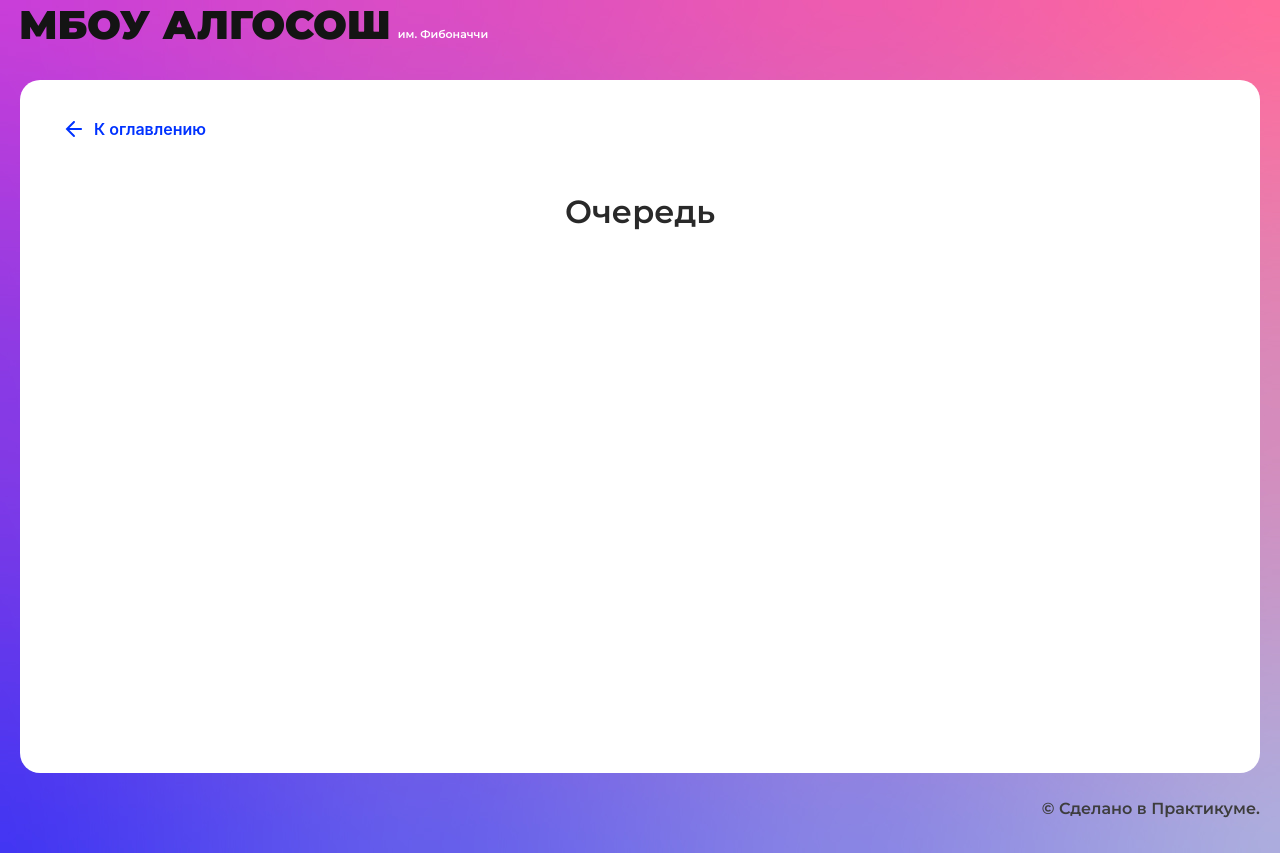
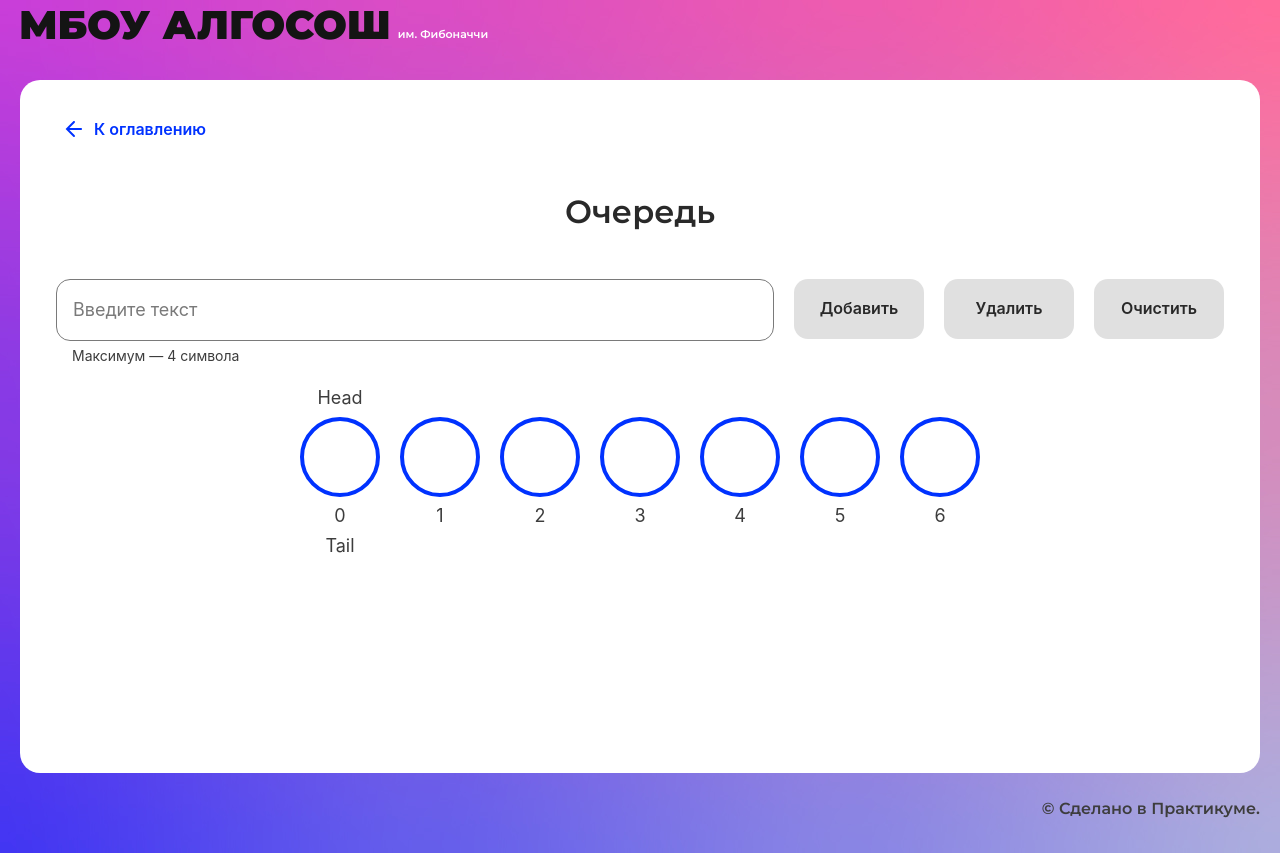
Before and after one commit to Darkerros/algososh, a React (Create React App) app: page /queue in a window 1280 px wide. Built offline with nearby package versions, Linux system fonts and the light colour scheme.

Commit message:
feat: complete queue page

```diff
--- /dev/null
+++ b/src/components/queue-page/queue-page.module.css
@@ -0,0 +1,18 @@
+.circleContainer {
+    margin-top: 50px;
+
+    display: flex;
+    gap: 20px;
+    justify-content: center;
+}
+
+.btnContainer {
+    display: flex;
+    gap: 20px;
+
+    justify-content: center;
+}
+
+.input {
+    width: 300px;
+}
--- a/src/components/queue-page/queue-page.tsx
+++ b/src/components/queue-page/queue-page.tsx
@@ -1,10 +1,62 @@
-import React from "react";
-import { SolutionLayout } from "../ui/solution-layout/solution-layout";
+import {ChangeEventHandler, useState} from "react";
+import styles from './queue-page.module.css'
+import {SolutionLayout} from "../ui/solution-layout/solution-layout";
+import {Circle} from "../ui/circle/circle";
+import {ElementStates} from "../../types/element-states";
+import {Input} from "../ui/input/input";
+import {Button} from "../ui/button/button";
+import {useQueue} from "../../hooks/use-queue";
+
 
 export const QueuePage: React.FC = () => {
-  return (
-    <SolutionLayout title="Очередь">
+    const {queueElements,isQueueFull, isQueueEmpty, tailIndex, headIndex, dequeue, enqueue, clear} = useQueue(7)
 
-    </SolutionLayout>
-  );
+    const [value, setValue] = useState<string>('')
+    const onChange:ChangeEventHandler<HTMLInputElement> = e => setValue(e.currentTarget.value)
+
+    const handleClickAdd = () => {
+        enqueue(value)
+        setValue('')
+    }
+    const handleClickDelete = () => {
+        dequeue()
+    }
+    const handleClickClear = () => {
+        clear()
+    }
+
+    return (
+        <SolutionLayout title="Очередь">
+            <div className={styles.btnContainer}>
+                <Input
+                    maxLength={4}
+                    isLimitText
+                    onChange={onChange}
+                    value={value}
+                    extraClass={styles.input}
+                />
+                <Button
+                    text="Добавить"
+                    type="button"
+                    onClick={handleClickAdd}
+                    disabled={isQueueFull || value === ""}
+                />
+                <Button
+                    text="Удалить"
+                    type="button"
+                    onClick={handleClickDelete}
+                    disabled={isQueueEmpty}
+                />
+                <Button
+                    text="Очистить"
+                    type="button"
+                    onClick={handleClickClear}
+                    disabled={isQueueEmpty}
+                />
+            </div>
+            <div className={styles.circleContainer}>
+                {queueElements.map((queElement, index) => <Circle key={index} index={index} letter={queElement} head={index === headIndex ? "Head" : ''} tail={index === tailIndex ? "Tail" : ''} state={ElementStates.Default}/>)}
+            </div>
+        </SolutionLayout>
+    );
 };
```
